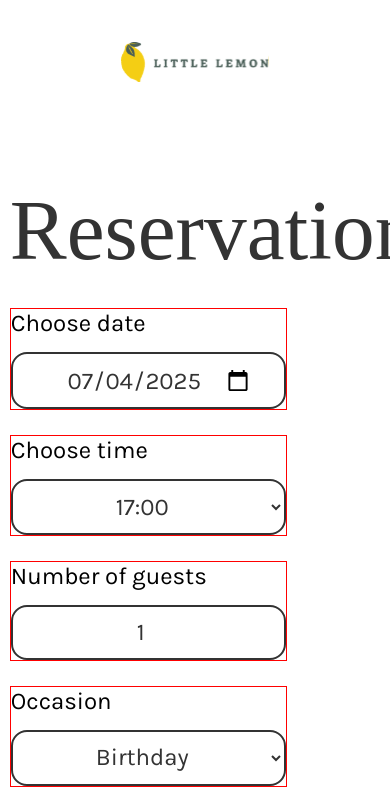
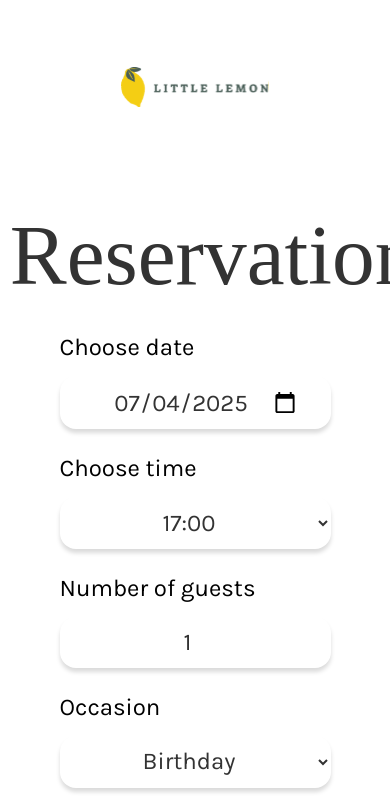
Before and after one commit to PierreMinet/little-lemon-book, a React (Create React App) app: page /booking in a window 390 px wide. Shown: the top 810 px of the page. Built offline with nearby package versions, Linux system fonts and the light colour scheme; a web font is replaced by a local one.

Commit message:
Add Formik and Yup for booking form validation, active on date and guests amount

```diff
--- a/package.json
+++ b/package.json
@@ -7,12 +7,14 @@
     "@testing-library/jest-dom": "^6.6.3",
     "@testing-library/react": "^16.3.0",
     "@testing-library/user-event": "^13.5.0",
+    "formik": "^2.4.6",
     "react": "^19.1.0",
     "react-date-object": "^2.1.9",
     "react-dom": "^19.1.0",
     "react-router-dom": "^6.30.1",
     "react-scripts": "5.0.1",
-    "web-vitals": "^2.1.4"
+    "web-vitals": "^2.1.4",
+    "yup": "^1.6.1"
   },
   "scripts": {
     "start": "react-scripts start",
--- a/src/App.css
+++ b/src/App.css
@@ -271,10 +271,14 @@ ul {
   list-style: none;
 }
 
+form {
+  display: block;
+  margin: auto;
+}
+
 .form-div {
   display: flex;
   flex-direction: column;
-  border: 1px solid red;
   gap: 15px;
   margin-bottom: 25px;
 }
@@ -284,7 +288,7 @@ input, select {
   text-decoration: none;
   background-color: transparent;
   color: var(--secondary-black);
-  border: 2px solid var(--secondary-black);
+  border: none;
   border-radius: 16px;
   padding: 0.7rem 2rem;
   min-width: 15%;
@@ -297,6 +301,7 @@ input, select {
   font-weight: 400;
   font-style: normal;
   font-size: 18pt;
+  box-shadow: 0px 4px 4px #00000025;
 }
 
 input:hover, select:hover {
@@ -337,3 +342,11 @@ select {
       width: 100%;
     }
 }
+
+@media screen and (max-width: 1000px) {
+  nav {
+    flex-direction: column;
+    gap: 40px;
+    padding-top: 25px;
+  }
+}
--- a/src/components/BookingForm.js
+++ b/src/components/BookingForm.js
@@ -1,7 +1,37 @@
 import { useState } from "react";
 import { useNavigate } from "react-router-dom";
+import * as Yup from 'yup';
+import { useFormik } from 'formik';
 
 function BookingForm(props) {
+
+    const today = new Date();
+
+    const formik = useFormik({
+        initialValues: {
+            date: formatDate(today),
+            time: props.availableTimes.length > 0 ? props.availableTimes[0] : '',
+            guestsAmount: 1,
+            resOccasion: 'Birthday',
+        },
+        onSubmit: values => {
+            // e.preventDefault();
+            console.log("Form sent");
+            console.log(`Date : ${date}, Time: ${time}, Guest: ${guestsAmount}, Occasion: ${resOccasion}`)
+            const datas = [date, time, guestsAmount, resOccasion];
+            const dataSubmitted = props.submitForm(datas);
+
+            if (dataSubmitted) {
+                navigate("/confirm");
+            }
+        },
+        validationSchema: Yup.object({
+            date: Yup.date().required("Required"),
+            time: Yup.string().required("Required"),
+            guestsAmount: Yup.number().required("Required").positive().integer().min(1).max(10),
+            resOccasion: Yup.string().required("Required"),
+        }),
+    });
 
     const navigate = useNavigate();
 
@@ -10,7 +40,6 @@ function BookingForm(props) {
         "Anniversary",
     ];
 
-    const today = new Date();
     function formatDate(date) {
     return date.toISOString().split("T")[0];
     }
@@ -36,21 +65,26 @@ function BookingForm(props) {
     };
 
     return (
-        <form onSubmit={handleSubmit}>
+        <form onSubmit={formik.handleSubmit}>
             <div className="form-div">
-                <label htmlFor="res-date" className="lead-text">
+                <label htmlFor="date" className="lead-text">
                     Choose date
                 </label>
                 <input
                 type="date"
-                id="res-date"
-                value={date}
+                name="date"
+                id="date"
                 onChange={(e) => {
                     setDate(e.target.value);
                     props.dispatch({type: 'UPDATE_TIMES', payload: e.target.value});
                 }}
+                onBlur={formik.handleBlur}
+                defaultValue={formik.values.date}
                 required
                 />
+                {formik.touched.date && formik.errors.date && (
+                <div className="error">{formik.errors.date}</div>
+                )}
             </div>
             <div className="form-div">
                 <label htmlFor="res-time" className="lead-text">
@@ -75,10 +109,15 @@ function BookingForm(props) {
                 min={1}
                 max={10}
                 id="guests"
-                value={guestsAmount}
-                onChange={(e) => setGuestAmount(e.target.value)}
+                // value={guestsAmount}
+                onChange={formik.handleChange}
+                onBlur={formik.handleBlur}
+                {...formik.getFieldProps("guestsAmount")}
                 required
                 />
+                {formik.touched.guestsAmount && formik.errors.guestsAmount && (
+                <div className="error">{formik.errors.guestsAmount}</div>
+                )}
             </div>
             <div className="form-div">
                 <label htmlFor="occasion" className="lead-text">
@@ -94,7 +133,7 @@ function BookingForm(props) {
                 </select>
             </div>
             <div className="form-div">
-                <button type="submit" style={{marginTop: 25}} className='button-normal section-category'>Next</button>
+                <button type="submit" style={{margin:"auto"}} className='button-normal section-category'>Next</button>
             </div>
         </form>
     );
--- a/src/components/Bookingpage.js
+++ b/src/components/Bookingpage.js
@@ -5,7 +5,7 @@ function Bookingpage(props) {
         <>
             <article>
                 <div className='main-div'>
-                    <h2 style={{color:"#333333"}}>Reservations</h2>
+                    <h2 style={{color:"#333333", margin:"auto"}}>Reservations</h2>
                 </div>
                 <div className='main-div' style={{marginTop:"50px"}}>
                     <BookingForm
```
Also changed, not shown: 1 other file (tests, documents, lock files or other folders).
